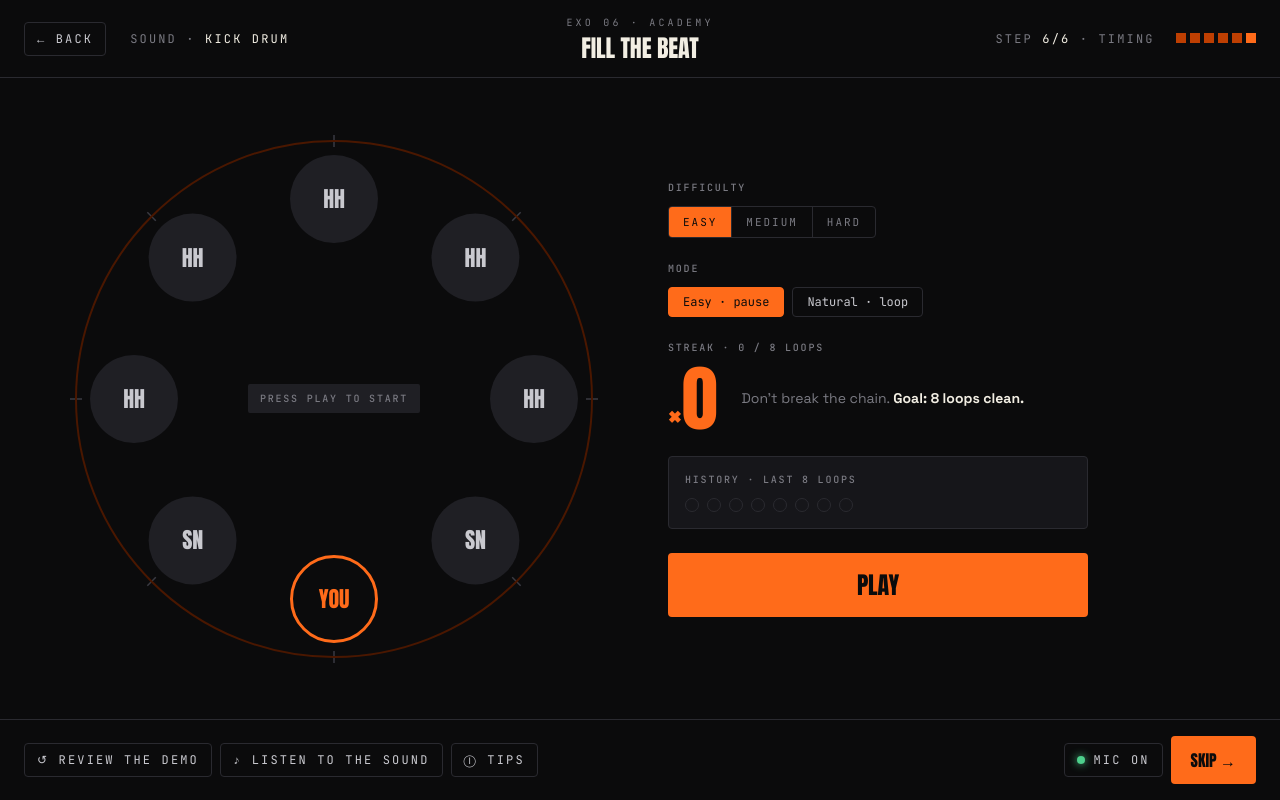
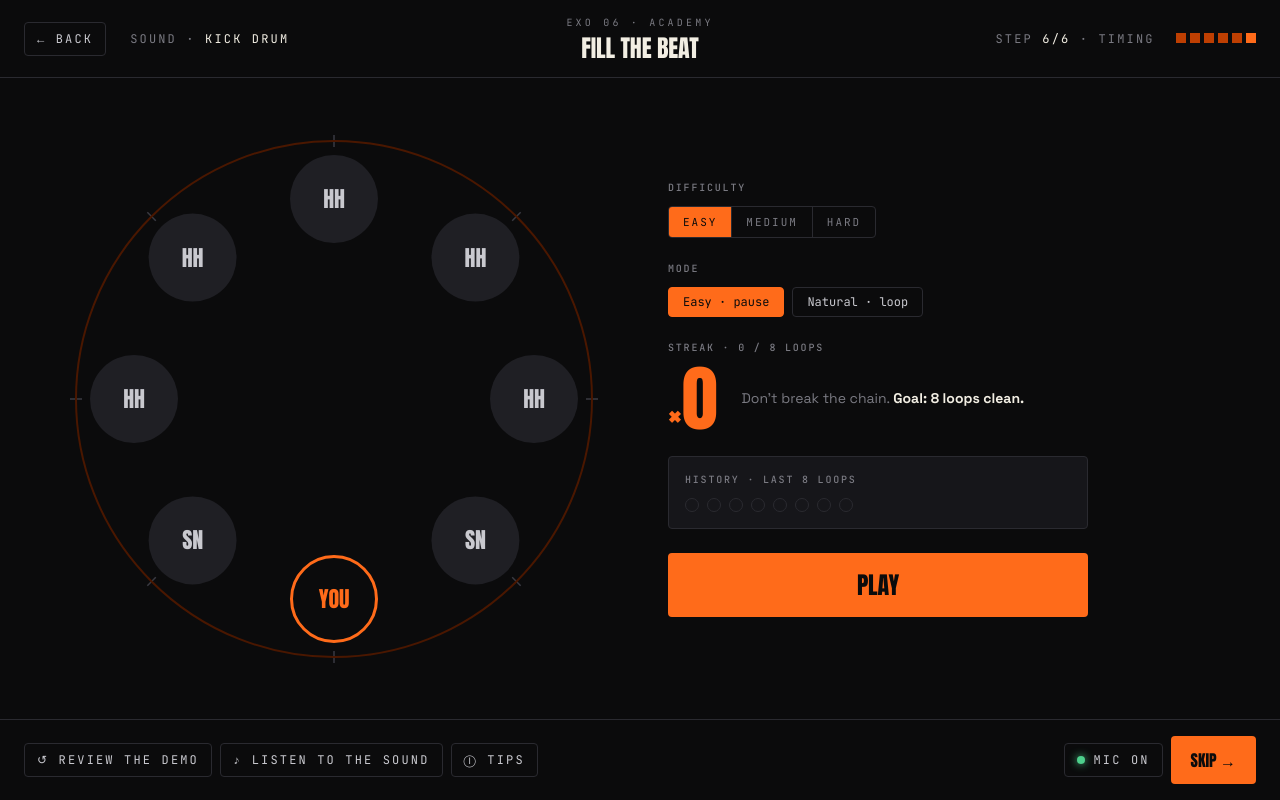
Before and after one commit to ONEmanLAW/Cypher, a Vue app: page /exo-06 in a window 1280 px wide. Built offline with nearby package versions, Linux system fonts and the light colour scheme.

Commit message:
Changed exo06

```diff
--- a/src/views/Exo06View.vue
+++ b/src/views/Exo06View.vue
@@ -113,7 +113,7 @@ const streak = ref(0)
 
 /* feedback central (style Exo04) */
 const statusKind = ref('idle')
-const statusText = ref('Press play to start')
+const statusText = ref('')
 
 const slotFeedback = reactive({})
 
@@ -150,9 +150,6 @@ function crossSlot(i) {
   }
 }
 
-/* FIX #3 : on cherche le prochain target non-hit, peu importe l'angle.
-   Si tous les targets restants sont derrière nous (angle wrap), on freeze
-   sur le prochain target de la loop suivante via offset 360. */
 function nextTargetAhead(a) {
   const sorted = [...targets.value].sort((x, y) => x - y)
   for (const i of sorted) {
@@ -246,8 +243,6 @@ function tick(ts) {
       crossSlot(nextSlot)
     }
 
-    /* FIX #3 : freeze juste avant le prochain target non-hit.
-       Marche aussi pour medium (2 targets) et hard (3 targets). */
     if (mode.value === 'pause') {
       const next = nextTargetAhead(angleVal)
       if (next !== null) {
@@ -281,8 +276,6 @@ function startCountdown() {
   resetSession()
   playedMode.value = mode.value
   status.value = 'countdown'
-  /* FIX #2 : on remet le badge en idle pour qu'il disparaisse pendant
-     le countdown et le run tant qu'aucun feedback n'est arrivé. */
   statusKind.value = 'idle'
   statusText.value = ''
   countdownEl.value.start()
@@ -295,7 +288,7 @@ function onCountdownDone() {
 function restart() {
   status.value = 'idle'
   statusKind.value = 'idle'
-  statusText.value = 'Press play to start'
+  statusText.value = ''
   resetSession()
   startCountdown()
 }
@@ -303,7 +296,7 @@ function restart() {
 function stopSession() {
   status.value = 'idle'
   statusKind.value = 'idle'
-  statusText.value = 'Press play to start'
+  statusText.value = ''
   resetSession()
   if (countdownEl.value?.cancel) countdownEl.value.cancel()
 }
@@ -364,7 +357,7 @@ function setDifficulty(key) {
   difficulty.value = key
   status.value = 'idle'
   statusKind.value = 'idle'
-  statusText.value = 'Press play to start'
+  statusText.value = ''
   resetSession()
 }
 
@@ -445,7 +438,11 @@ onUnmounted(() => {
                 your turn
               </div>
               <div
-                v-else-if="status !== 'countdown' && !(status === 'running' && statusKind === 'idle')"
+                v-else-if="
+                  status !== 'countdown'
+                  && !(status === 'running' && statusKind === 'idle')
+                  && statusText
+                "
                 :class="['e06-status', statusKind]"
               >
                 {{ statusText }}
@@ -931,7 +928,7 @@ onUnmounted(() => {
 .e06-hdot.bad  { background: var(--state-bad);  border-color: var(--state-bad); }
 .e06-hdot.empty { background: transparent; }
 
-/* FIX #1 : play / restart pleine largeur */
+/* play / restart pleine largeur */
 .e06-play {
   align-self: stretch;
   width: 100%;
```
